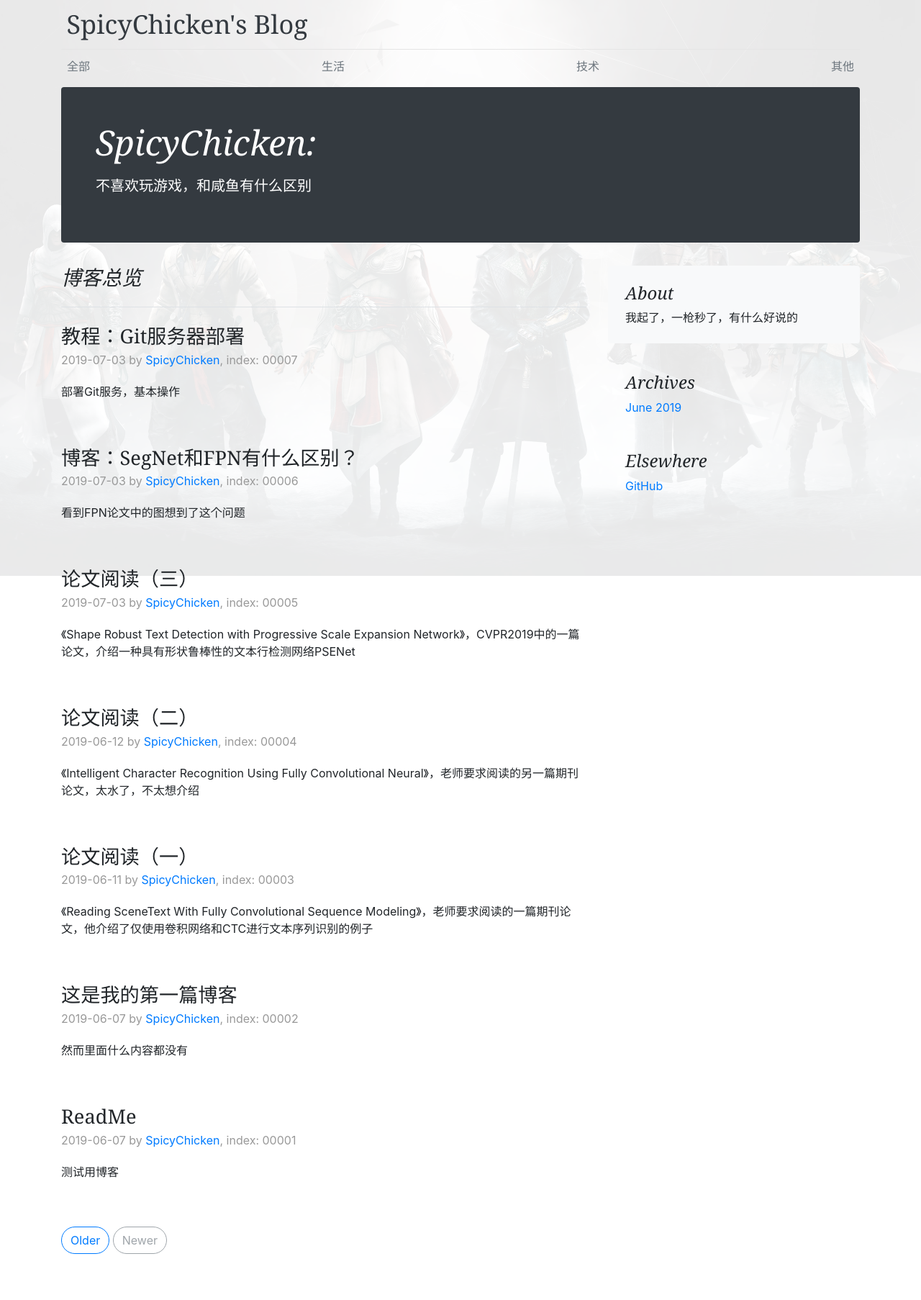
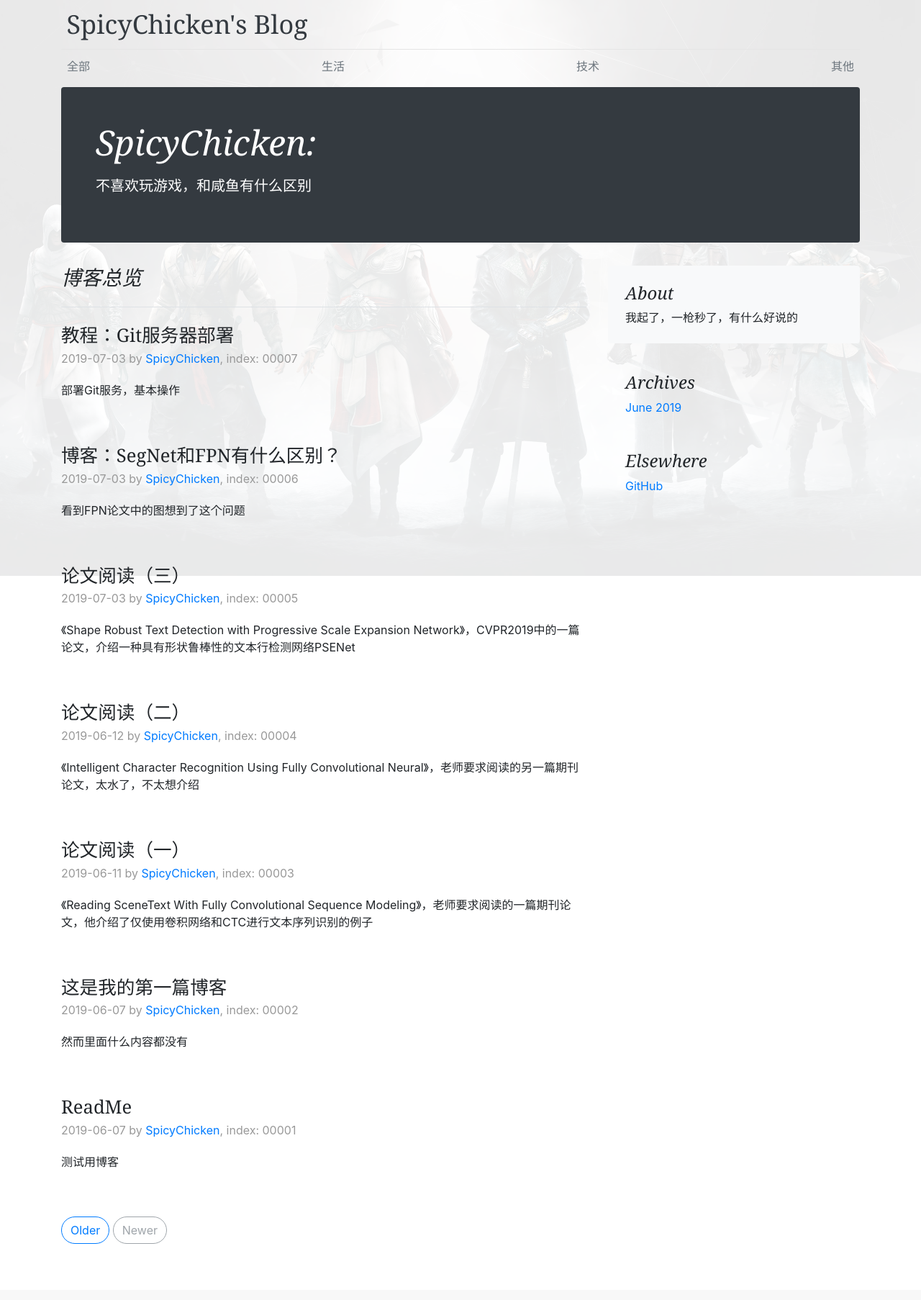
Before and after one commit to SpicyChickenFLY/HomePage, a Flask app: page /blog/ in a window 1280 px wide. Shown: the whole page at 72% size. After the commit the page ends 1728 px from the top, so only its background shows below. Run offline with Flask 2, Linux system fonts and the light colour scheme; some libraries are stand-ins or nearby versions.

Commit message:
update blog font size

```diff
--- a/static/css/bloglist.css
+++ b/static/css/bloglist.css
@@ -107,7 +107,7 @@ h1, h2, h3, h4, h5, h6 {
 }
 .blog-post-title {
   margin-bottom: .25rem;
-  font-size: 1.7rem;
+  font-size: 1.6rem;
 }
 .blog-post-meta {
   margin-bottom: 1.25rem;
```
